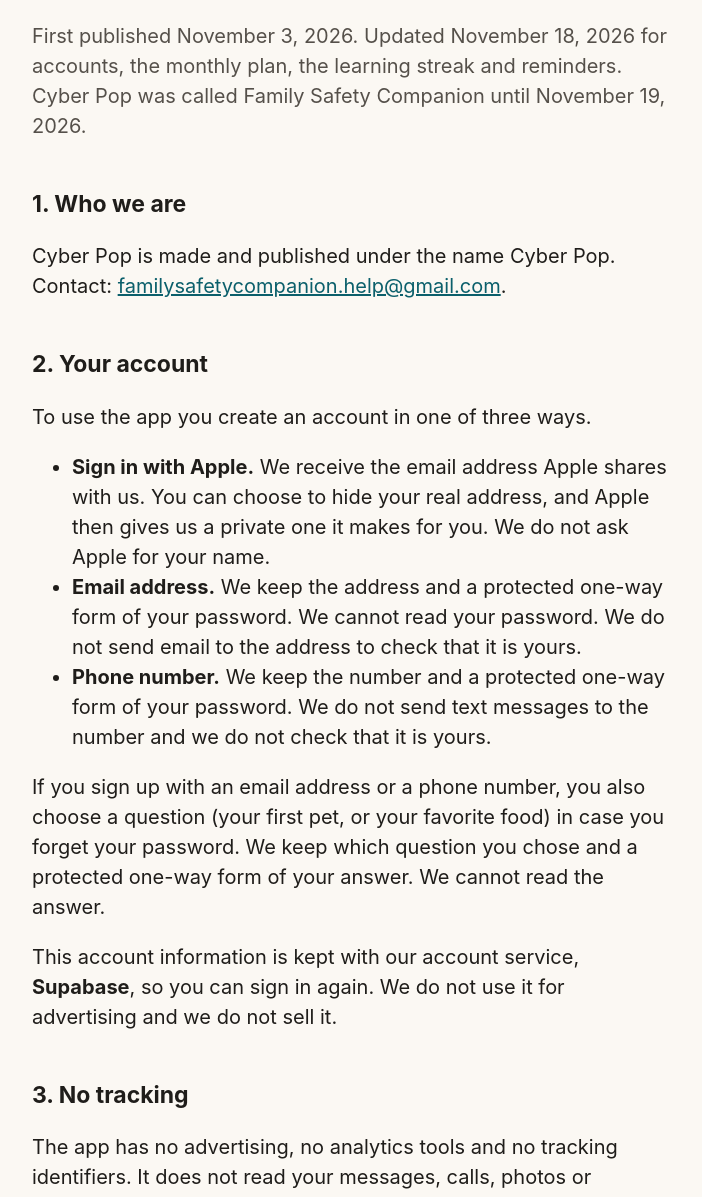
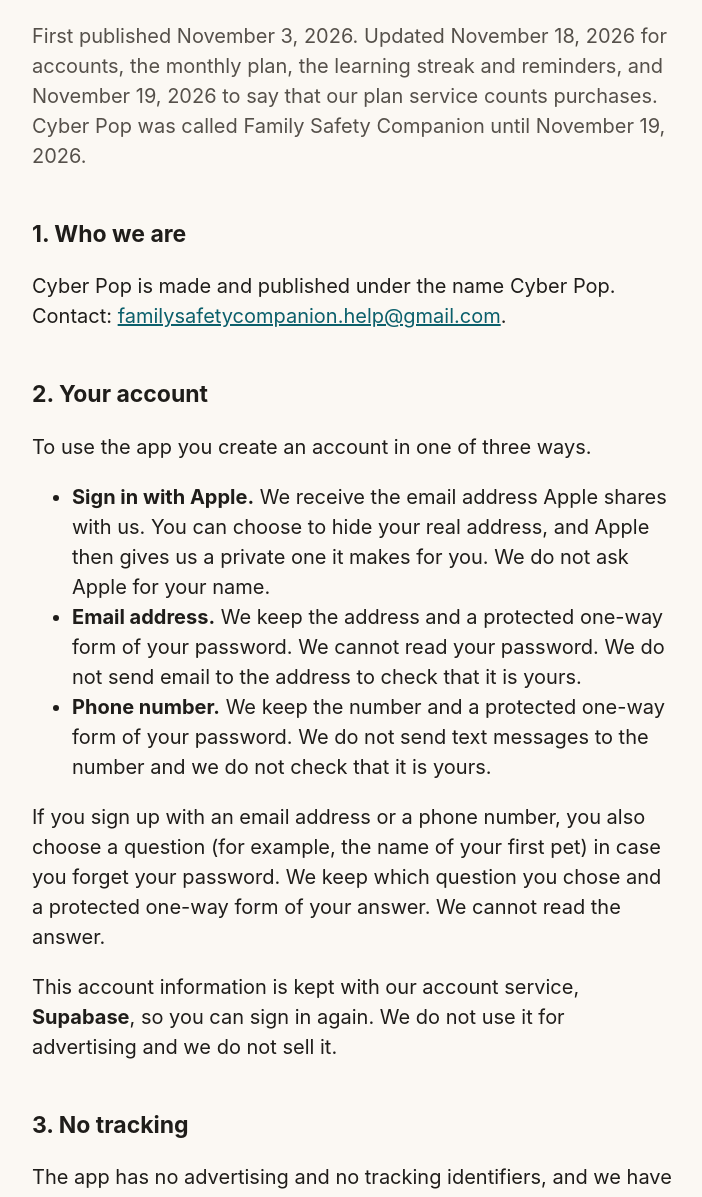
Before and after one commit to nlevs/familysafetycompanion, a plain HTML site: page privacy.html in a window 1280 px wide. Shown: the part 94-1291 px from the top of the page, without its empty margins (288-990 px from the left). Drawn offline with Linux system fonts and the light colour scheme.

Commit message:
Privacy page: say that the plan service counts purchases
Section 3 no longer says "no analytics tools"; it says what is and is not counted.
Section 2 no longer lists the two password questions by name.

Co-Authored-By: Claude <noreply@anthropic.com>

```diff
--- a/privacy.html
+++ b/privacy.html
@@ -9,7 +9,7 @@
 <body>
 <main>
 <h1>Cyber Pop Privacy Policy</h1>
-<p class="meta">First published November 3, 2026. Updated November 18, 2026 for accounts, the monthly plan, the learning streak and reminders. Cyber Pop was called Family Safety Companion until November 19, 2026.</p>
+<p class="meta">First published November 3, 2026. Updated November 18, 2026 for accounts, the monthly plan, the learning streak and reminders, and November 19, 2026 to say that our plan service counts purchases. Cyber Pop was called Family Safety Companion until November 19, 2026.</p>
 
 <h2>1. Who we are</h2>
 <p>Cyber Pop is made and published under the name Cyber Pop. Contact: <a href="mailto:familysafetycompanion.help@gmail.com">familysafetycompanion.help@gmail.com</a>.</p>
@@ -21,11 +21,11 @@
 <li><strong>Email address.</strong> We keep the address and a protected one-way form of your password. We cannot read your password. We do not send email to the address to check that it is yours.</li>
 <li><strong>Phone number.</strong> We keep the number and a protected one-way form of your password. We do not send text messages to the number and we do not check that it is yours.</li>
 </ul>
-<p>If you sign up with an email address or a phone number, you also choose a question (your first pet, or your favorite food) in case you forget your password. We keep which question you chose and a protected one-way form of your answer. We cannot read the answer.</p>
+<p>If you sign up with an email address or a phone number, you also choose a question (for example, the name of your first pet) in case you forget your password. We keep which question you chose and a protected one-way form of your answer. We cannot read the answer.</p>
 <p>This account information is kept with our account service, <strong>Supabase</strong>, so you can sign in again. We do not use it for advertising and we do not sell it.</p>
 
 <h2>3. No tracking</h2>
-<p>The app has no advertising, no analytics tools and no tracking identifiers. It does not read your messages, calls, photos or contacts on its own, and nothing runs in the background.</p>
+<p>The app has no advertising and no tracking identifiers, and we have added no tools that record which screens you open or what you tap. The one kind of counting to know about is for the monthly plan: RevenueCat (section 4) counts purchases, so we can see totals such as how many plans are active. The app does not read your messages, calls, photos or contacts on its own, and nothing runs in the background.</p>
 
 <h2>4. The monthly plan</h2>
 <p>The app offers a monthly plan with a free 7-day trial. Apple handles the payment. We never see your card or bank details.</p>
```
